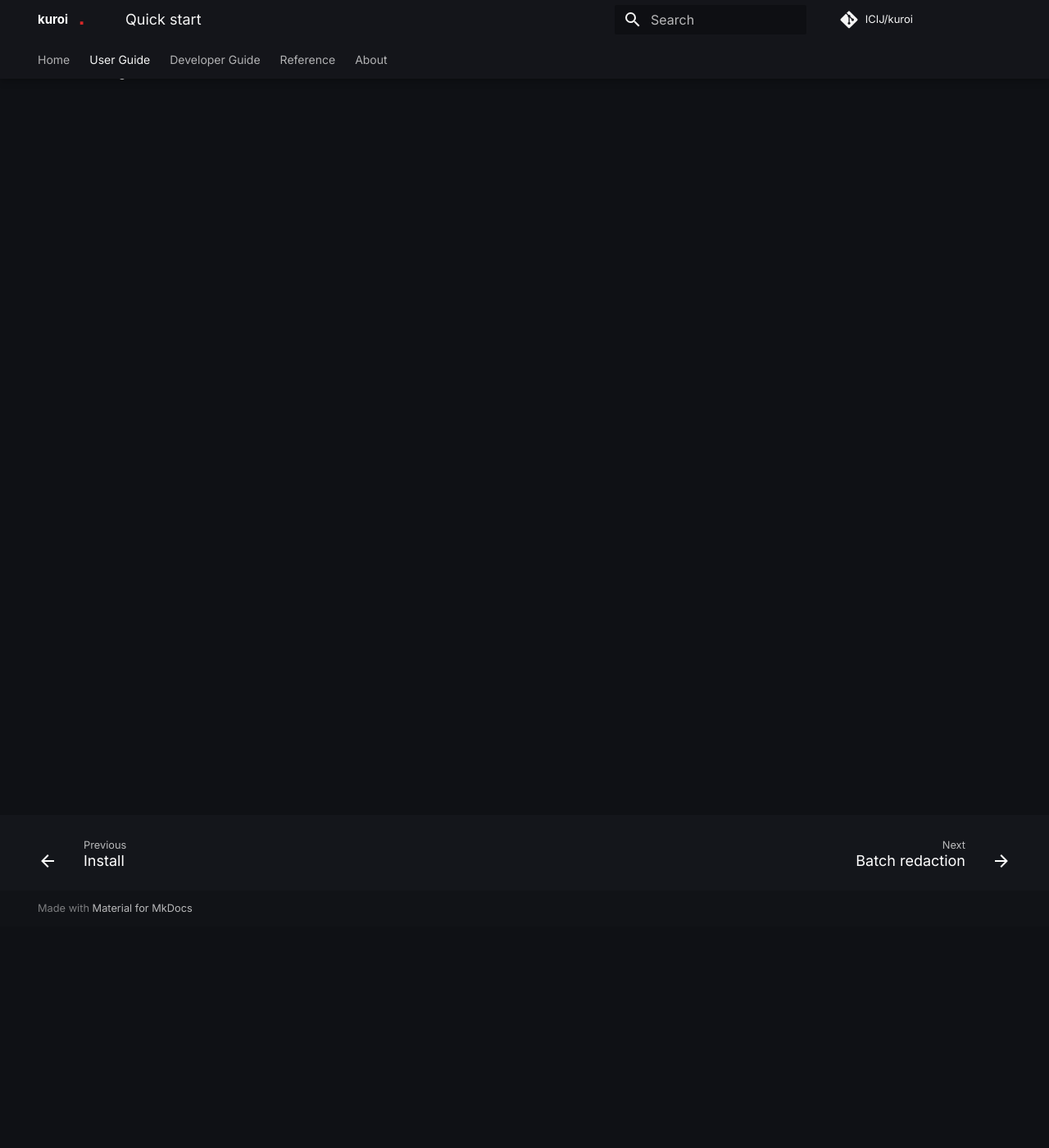
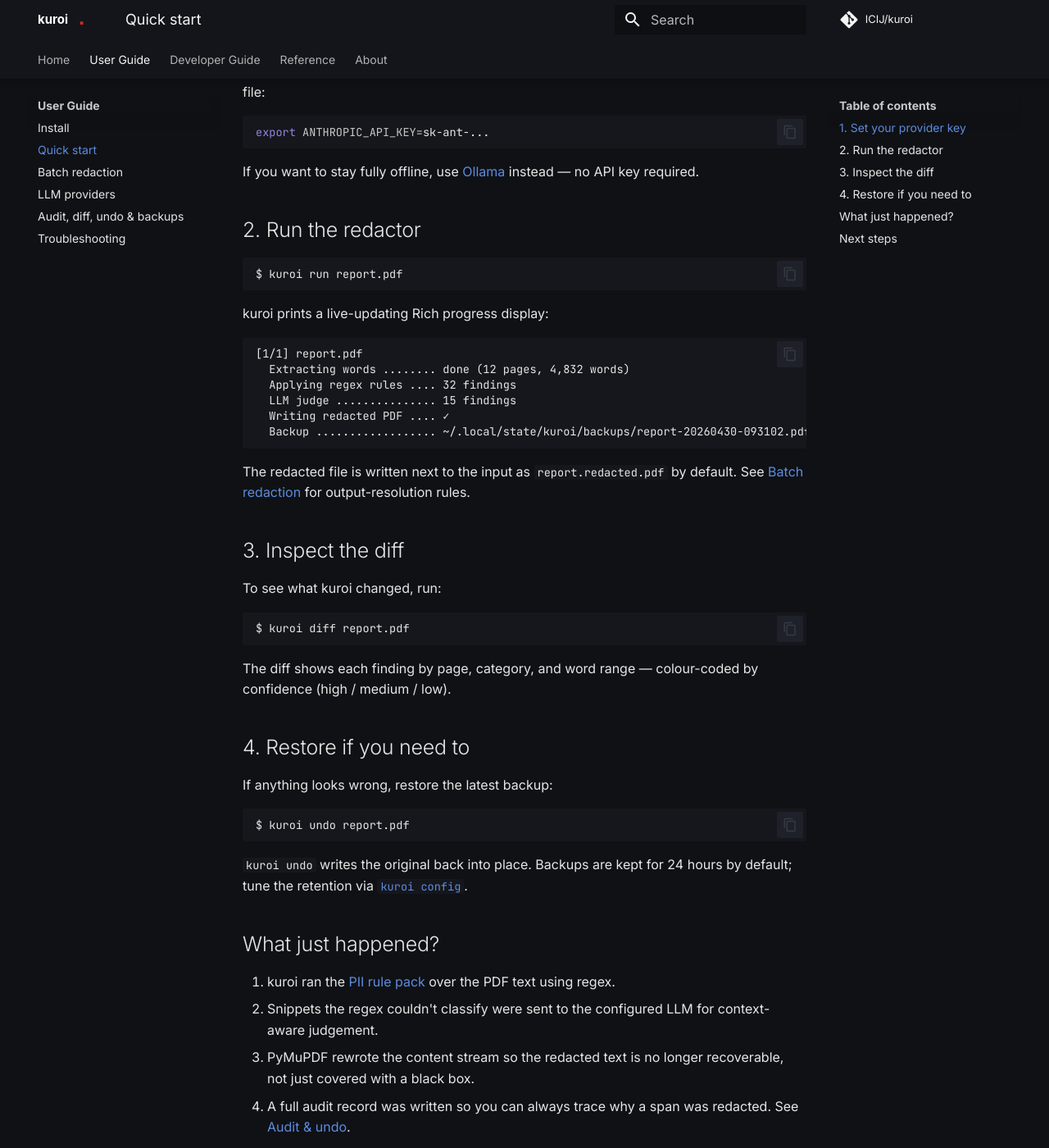
Before and after one commit to ICIJ/kuroi, an MkDocs documentation site: the page built from docs/user-guide/quickstart.md, in a window 1280 px wide and 1400 px high, scrolled down 270 px. Shown: the whole window at 82% size. Built offline with MkDocs 1.6.1 and Material for MkDocs 9.7.7, drawn with Linux system fonts in a browser that asks for light colours; comment, search, counter and statistics services are not loaded; some of the changed text lies outside the part shown.

Commit message:
docs: write quick start walkthrough

````diff
--- a/docs/user-guide/quickstart.md
+++ b/docs/user-guide/quickstart.md
@@ -1 +1,74 @@
 # Quick start
+
+Redact your first PDF in under five minutes.
+
+## 1. Set your provider key
+
+kuroi defaults to Anthropic. Export your API key once per shell, or add it
+to your shell rc file:
+
+```sh
+export ANTHROPIC_API_KEY=sk-ant-...
+```
+
+If you want to stay fully offline, use [Ollama](providers.md#ollama)
+instead — no API key required.
+
+## 2. Run the redactor
+
+```sh
+$ kuroi run report.pdf
+```
+
+kuroi prints a live-updating Rich progress display:
+
+```
+[1/1] report.pdf
+  Extracting words ........ done (12 pages, 4,832 words)
+  Applying regex rules .... 32 findings
+  LLM judge ............... 15 findings
+  Writing redacted PDF .... ✓
+  Backup .................. ~/.local/state/kuroi/backups/report-20260430-093102.pdf
+```
+
+The redacted file is written next to the input as `report.redacted.pdf`
+by default. See [Batch redaction](batch.md) for output-resolution rules.
+
+## 3. Inspect the diff
+
+To see what kuroi changed, run:
+
+```sh
+$ kuroi diff report.pdf
+```
+
+The diff shows each finding by page, category, and word range — colour-coded
+by confidence (high / medium / low).
+
+## 4. Restore if you need to
+
+If anything looks wrong, restore the latest backup:
+
+```sh
+$ kuroi undo report.pdf
+```
+
+`kuroi undo` writes the original back into place. Backups are kept for
+24 hours by default; tune the retention via [`kuroi config`](../reference/config.md).
+
+## What just happened?
+
+1. kuroi ran the [PII rule pack](../developer-guide/writing-rule-packs.md)
+   over the PDF text using regex.
+2. Snippets the regex couldn't classify were sent to the configured LLM
+   for context-aware judgement.
+3. PyMuPDF rewrote the content stream so the redacted text is no longer
+   recoverable, not just covered with a black box.
+4. A full audit record was written so you can always trace why a span
+   was redacted. See [Audit & undo](audit-and-undo.md).
+
+## Next steps
+
+- [Batch redaction](batch.md) — process a folder of PDFs.
+- [LLM providers](providers.md) — switch to local-only Ollama.
+- [Audit, diff, undo & backups](audit-and-undo.md) — verify and reverse.
````
